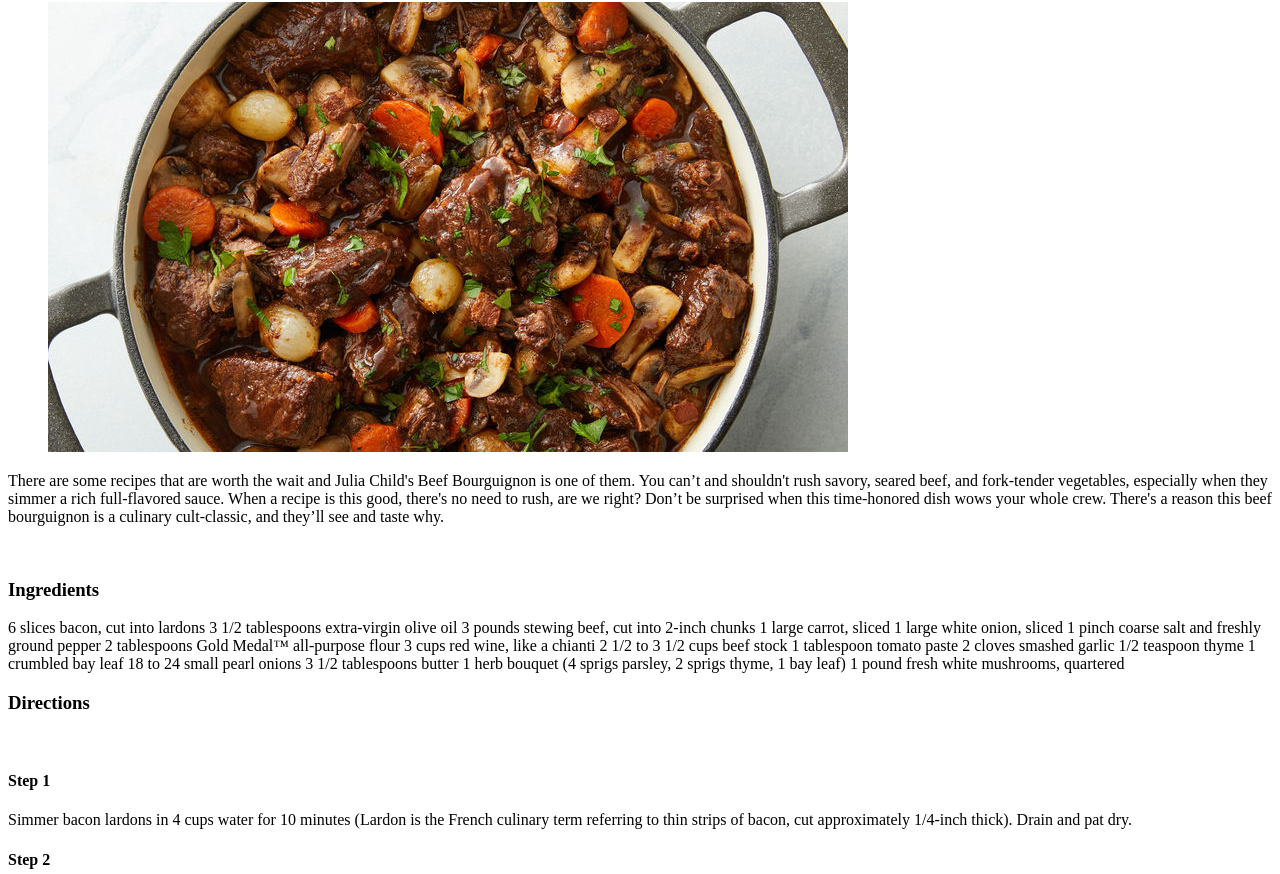
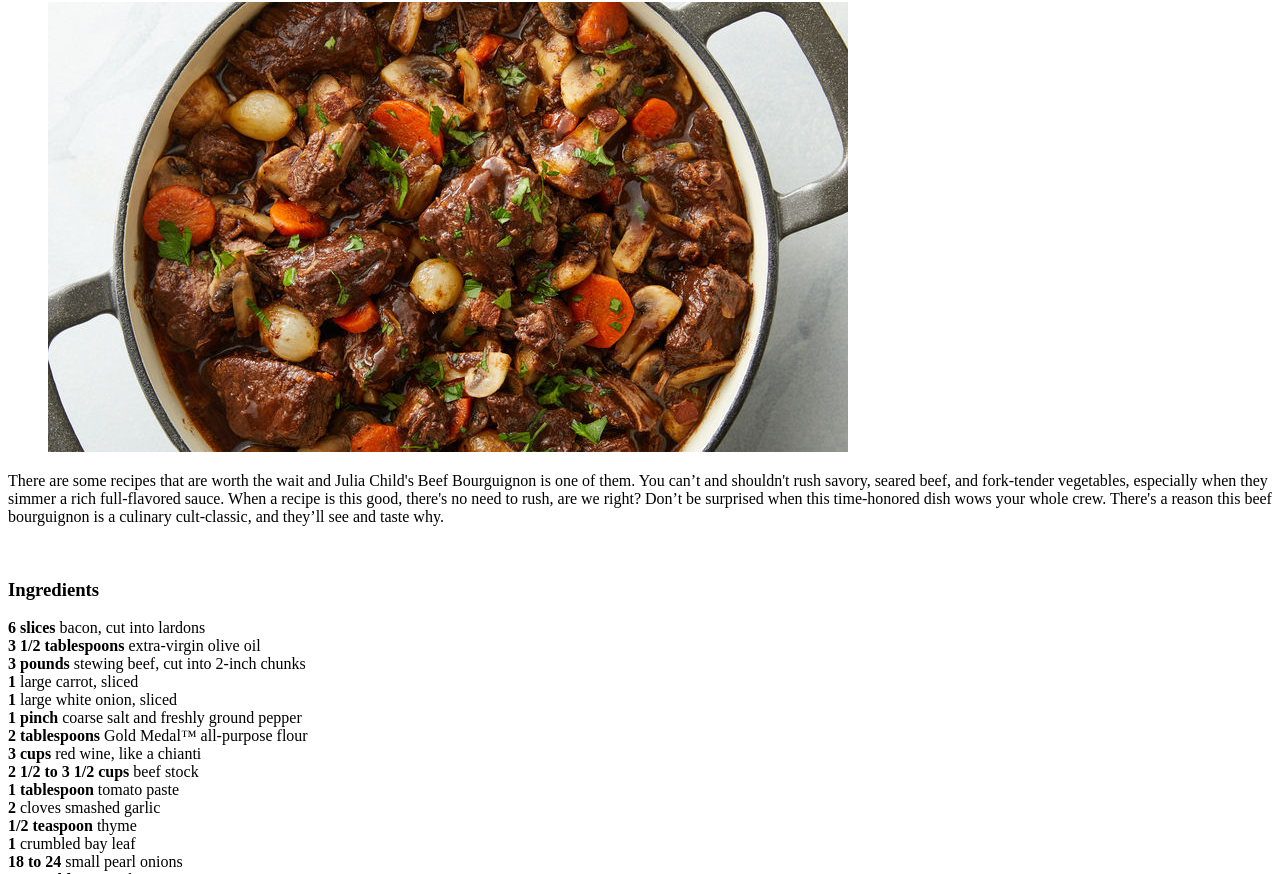
Before and after one commit to marwels/odin-recipes, a plain HTML site: page recipes/boeuf.html in a window 1280 px wide. Shown: the part 78-952 px from the top of the page. Drawn offline with Linux system fonts and the light colour scheme.

Commit message:
add strong and br tags to ingredients in all recepies

```diff
--- a/recipes/boeuf.html
+++ b/recipes/boeuf.html
@@ -20,23 +20,22 @@
             <h3>Ingredients</h3>
         <!--check list and measurements later-->
 
-    6 slices bacon, cut into lardons
-    3 1/2 tablespoons extra-virgin olive oil
-    3 pounds stewing beef, cut into 2-inch chunks
-    1 large carrot, sliced
-    1 large white onion, sliced
-    1 pinch coarse salt and freshly ground pepper
-    2 tablespoons Gold Medal™ all-purpose flour
-    3 cups red wine, like a chianti
-    2 1/2 to 3 1/2 cups beef stock
-    1 tablespoon tomato paste
-    2 cloves smashed garlic
-    1/2 teaspoon thyme
-    1 crumbled bay leaf
-    18 to 24 small pearl onions
-    3 1/2 tablespoons butter
-    1 herb bouquet (4 sprigs parsley, 2 sprigs thyme, 1 bay leaf)
-    1 pound fresh white mushrooms, quartered
+        <strong>6 slices</strong> bacon, cut into lardons<br>
+        <strong>3 1/2 tablespoons</strong> extra-virgin olive oil<br>
+        <strong>3 pounds</strong> stewing beef, cut into 2-inch chunks<br>
+        <strong>1</strong> large carrot, sliced<br>
+        <strong>1</strong> large white onion, sliced<br>
+        <strong>1 pinch</strong> coarse salt and freshly ground pepper<br>
+        <strong>2 tablespoons</strong> Gold Medal™ all-purpose flour<br>
+        <strong>3 cups</strong> red wine, like a chianti<br>
+        <strong>2 1/2 to 3 1/2 cups</strong> beef stock<br>
+        <strong>1 tablespoon</strong> tomato paste<br>
+        <strong>2</strong> cloves smashed garlic<br>                                            <strong>1/2 teaspoon</strong> thyme<br>
+        <strong>1</strong> crumbled bay leaf<br>
+        <strong>18 to 24</strong> small pearl onions<br>
+        <strong>3 1/2 tablespoons</strong> butter<br>
+        <strong>1</strong> herb bouquet (4 sprigs parsley, 2 sprigs thyme, 1 bay leaf)<br>
+        <strong>1 pound </strong> white mushrooms, quartered
         </div>
         <div>
             <h3>Directions</h3>
```
Also changed, not shown: recipes/pate.html (+10 -10 lines), recipes/tart.html (+9 -9 lines).
